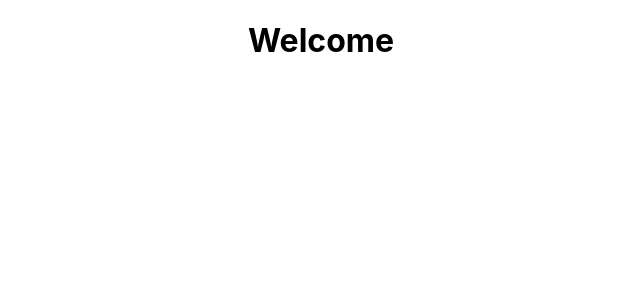
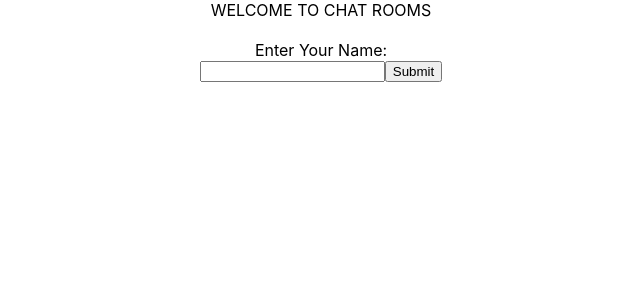
Before and after one commit to surajrocks1997/chat-rooms-kafka-frontend, a React (Create React App) app: page / in a window 1280 px wide. Shown: the top 300 px of the page, without its empty margins (319-959 px from the left). Built offline with nearby package versions, Linux system fonts and the light colour scheme.

Commit message:
init redux setup and welcome page

```diff
--- /dev/null
+++ b/src/Actions/types.js
@@ -0,0 +1 @@
+export const USER_INFO = "USER_INFO";
--- /dev/null
+++ b/src/Actions/userData.js
@@ -0,0 +1,8 @@
+import { USER_INFO } from "./types";
+
+export const setUserName = (name) => (dispatch) => {
+    dispatch({
+        type: USER_INFO,
+        payload: name,
+    });
+};
--- a/src/App.js
+++ b/src/App.js
@@ -1,11 +1,17 @@
-import './App.css';
+import { Route, BrowserRouter as Router, Routes } from "react-router-dom";
+import "./App.css";
+import WelcomePage from "./Components/WelcomePage";
 
-function App() {
-  return (
-    <div className="App">
-      <h1>Welcome</h1>
-    </div>
-  );
-}
+const App = () => {
+    return (
+        <div className="App">
+            <Router>
+                <Routes>
+                    <Route Component={WelcomePage} path="/"></Route>
+                </Routes>
+            </Router>
+        </div>
+    );
+};
 
 export default App;
--- /dev/null
+++ b/src/Components/WelcomePage.jsx
@@ -0,0 +1,44 @@
+import PropTypes from "prop-types";
+import { useState } from "react";
+import { connect } from "react-redux";
+import { setUserName } from "../Actions/userData";
+
+const WelcomePage = ({ setUserName }) => {
+    const [name, setName] = useState("");
+
+    const updateName = (e) => {
+        setName(e.target.value.toUpperCase());
+    };
+
+    const submit = () => {
+        if (!name || name === "") return;
+        setUserName(name);
+    };
+
+    return (
+        <div>
+            <div className="title">WELCOME TO CHAT ROOMS</div>
+            <br />
+            <div className="user">
+                Enter Your Name: <br />
+                <input
+                    type="text"
+                    name="username"
+                    value={name}
+                    onChange={(e) => updateName(e)}
+                />
+                <input type="button" value="Submit" onClick={submit}></input>
+            </div>
+        </div>
+    );
+};
+
+WelcomePage.propTypes = {
+    setUserName: PropTypes.func.isRequired,
+};
+
+const mapStateToProps = (state) => ({
+    userInfo: state.userInfo,
+});
+
+export default connect(mapStateToProps, { setUserName })(WelcomePage);
--- /dev/null
+++ b/src/Reducers/reducer.js
@@ -0,0 +1,8 @@
+import { combineReducers } from "redux";
+import userInfo from "./userInfo";
+
+const reducer = combineReducers({
+    userInfo,
+});
+
+export default reducer;
--- /dev/null
+++ b/src/Reducers/userInfo.js
@@ -0,0 +1,22 @@
+import { USER_INFO } from "../Actions/types";
+
+const initState = {
+    username: null,
+    isLoading: false,
+};
+
+const userInfo = (state = initState, action) => {
+    const { type, payload } = action;
+
+    switch (type) {
+        case USER_INFO:
+            return {
+                ...state,
+                username: payload,
+            };
+        default:
+            return initState;
+    }
+};
+
+export default userInfo;
--- /dev/null
+++ b/src/Store/store.js
@@ -0,0 +1,11 @@
+import { configureStore } from "@reduxjs/toolkit";
+import reducer from "../Reducers/reducer";
+
+const initState = {};
+
+const store = configureStore({
+    reducer,
+    initState,
+});
+
+export default store;
--- a/src/index.js
+++ b/src/index.js
@@ -1,14 +1,16 @@
-import React from 'react';
-import ReactDOM from 'react-dom/client';
-import './index.css';
-import App from './App';
-import reportWebVitals from './reportWebVitals';
+import React from "react";
+import ReactDOM from "react-dom/client";
+import "./index.css";
+import App from "./App";
+import reportWebVitals from "./reportWebVitals";
+import { Provider } from "react-redux";
+import store from "./Store/store";
 
-const root = ReactDOM.createRoot(document.getElementById('root'));
+const root = ReactDOM.createRoot(document.getElementById("root"));
 root.render(
-  <React.StrictMode>
-    <App />
-  </React.StrictMode>
+    <Provider store={store}>
+        <App />
+    </Provider>
 );
 
 // If you want to start measuring performance in your app, pass a function
```
